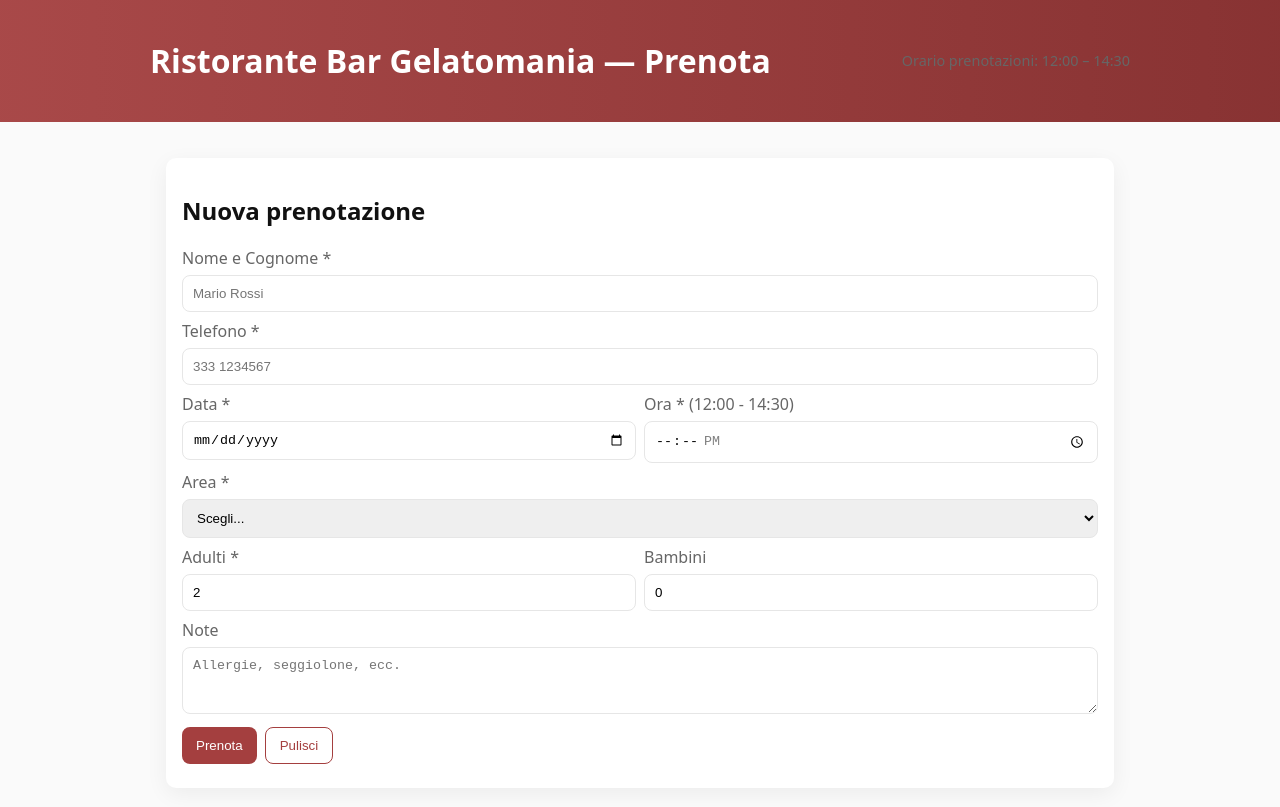
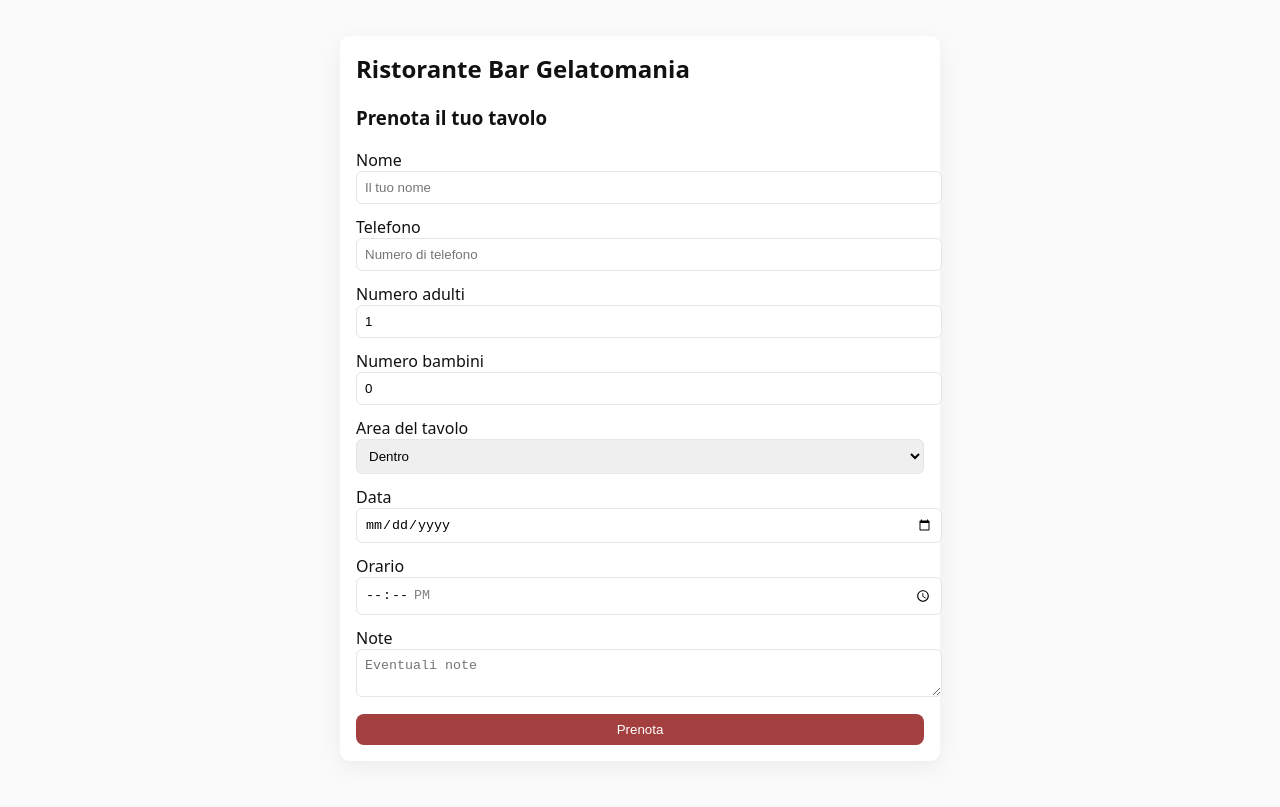
Before and after one commit to Sandalo19/prenotazioni-gelatomania, a plain HTML site: page index.html in a window 1280 px wide. Drawn offline with Linux system fonts and the light colour scheme.

Commit message:
index.html

```diff
--- a/index.html
+++ b/index.html
@@ -1,91 +1,57 @@
-<!doctype html>
+<!DOCTYPE html>
 <html lang="it">
 <head>
-<meta charset="utf-8" />
-<meta name="viewport" content="width=device-width,initial-scale=1" />
-<title>Prenotazioni – Ristorante Bar Gelatomania</title>
+<meta charset="UTF-8">
+<meta name="viewport" content="width=device-width, initial-scale=1.0">
+<title>Ristorante Bar Gelatomania - Prenotazioni</title>
 <style>
-  :root{--bg:#fafafa;--card:#fff;--accent:#A43F3F;--muted:#666;--success:#2e8b57}
-  *{box-sizing:border-box} body{font-family:system-ui,-apple-system,Segoe UI,Roboto,Arial;background:var(--bg);margin:0;color:#111}
-  header{background:linear-gradient(90deg, rgba(164,63,63,0.95), rgba(130,40,40,0.95));color:white;padding:18px}
-  .container{max-width:980px;margin:20px auto;padding:16px}
+:root{--bg:#fafafa;--card:#fff;--accent:#A43F3F;--muted:#666}
+body{font-family:system-ui,-apple-system,Segoe UI,Roboto,Arial;background:var(--bg);margin:0;color:#111}
+.container{max-width:600px;margin:20px auto;padding:16px}
 .card{background:var(--card);border-radius:10px;padding:16px;box-shadow:0 6px 22px rgba(0,0,0,0.06)}
-  label{display:block;margin-bottom:6px;color:var(--muted)}
-  input,select,textarea{width:100%;padding:10px;border-radius:8px;border:1px solid #e6e6e6;margin-bottom:8px}
-  .row{display:flex;gap:8px}
-  .row > div{flex:1}
-  .btn{padding:10px 14px;border-radius:8px;background:var(--accent);color:white;border:0;cursor:pointer}
-  .btn.ghost{background:transparent;color:var(--accent);border:1px solid var(--accent)}
+input, select{padding:8px;border-radius:6px;border:1px solid #e6e6e6;width:100%;margin-bottom:12px}
+textarea{width:100%;padding:8px;border-radius:6px;border:1px solid #e6e6e6;margin-bottom:12px}
+button{padding:8px 12px;border-radius:8px;background:var(--accent);color:white;border:0;cursor:pointer;width:100%}
+h2,h3{margin-top:0}
 .small{font-size:.9rem;color:var(--muted)}
-  #message{margin-top:8px}
+.success{color:green;margin-top:12px}
+.error{color:#b00020;margin-top:12px}
 </style>
 </head>
 <body>
-<header>
-  <div style="max-width:980px;margin:0 auto;display:flex;justify-content:space-between;align-items:center">
-    <h1>Ristorante Bar Gelatomania — Prenota</h1>
-    <div class="small">Orario prenotazioni: 12:00 – 14:30</div>
-  </div>
-</header>
-
-<main class="container">
-  <section class="card">
-    <h2>Nuova prenotazione</h2>
-    <form id="bookingForm" autocomplete="off">
-      <label>Nome e Cognome *</label>
-      <input id="name" type="text" required placeholder="Mario Rossi">
-
-      <label>Telefono *</label>
-      <input id="phone" type="tel" required placeholder="333 1234567">
-
-      <div class="row">
-        <div>
-          <label>Data *</label>
-          <input id="date" type="date" required>
-        </div>
-        <div>
-          <label>Ora * (12:00 - 14:30)</label>
-          <input id="time" type="time" required min="12:00" max="14:30" step="900">
-        </div>
-      </div>
-
-      <label>Area *</label>
-      <select id="area" required>
-        <option value="">Scegli...</option>
+<div class="container">
+  <div class="card">
+    <h2>Ristorante Bar Gelatomania</h2>
+    <h3>Prenota il tuo tavolo</h3>
+    <label>Nome</label>
+    <input id="name" type="text" placeholder="Il tuo nome" required>
+    <label>Telefono</label>
+    <input id="phone" type="tel" placeholder="Numero di telefono" required>
+    <label>Numero adulti</label>
+    <input id="adults" type="number" min="1" value="1" required>
+    <label>Numero bambini</label>
+    <input id="children" type="number" min="0" value="0">
+    <label>Area del tavolo</label>
+    <select id="area">
       <option value="inside">Dentro</option>
       <option value="outside">Fuori</option>
     </select>
-
-      <div class="row">
-        <div>
-          <label>Adulti *</label>
-          <input id="adults" type="number" min="1" max="50" value="2" required>
-        </div>
-        <div>
-          <label>Bambini</label>
-          <input id="children" type="number" min="0" max="50" value="0">
+    <label>Data</label>
+    <input id="date" type="date" required>
+    <label>Orario</label>
+    <input id="time" type="time" min="12:00" max="14:30" required>
+    <label>Note</label>
+    <textarea id="notes" placeholder="Eventuali note"></textarea>
+    <button id="bookBtn">Prenota</button>
+    <div id="msg" class="small"></div>
   </div>
 </div>
-
-      <label>Note</label>
-      <textarea id="notes" rows="3" placeholder="Allergie, seggiolone, ecc."></textarea>
-
-      <div style="display:flex;gap:8px">
-        <button class="btn" type="submit">Prenota</button>
-        <button id="clearForm" type="button" class="btn ghost">Pulisci</button>
-      </div>
-
-      <div id="message" class="small"></div>
-    </form>
-  </section>
-</main>
 
 <!-- Firebase SDK -->
 <script src="https://www.gstatic.com/firebasejs/9.22.2/firebase-app-compat.js"></script>
 <script src="https://www.gstatic.com/firebasejs/9.22.2/firebase-firestore-compat.js"></script>
 
 <script>
-  // ======= INSERISCI QUI LA TUA FIREBASE CONFIG (sostituisci i valori) =======
   const firebaseConfig = {
     apiKey: "AIzaSyDhkuWdU6n2kvitoaHyK0jlyYrPLR_2wQ4",
     authDomain: "gelatomania-prenotazioni.firebaseapp.com",
@@ -96,52 +62,49 @@ const firebaseConfig = {
     measurementId: "G-N283TL911D"
   };
 
-  // ========================================================================
-
   firebase.initializeApp(firebaseConfig);
   const db = firebase.firestore();
 
-  // DOM
-  const form = document.getElementById('bookingForm');
-  const msg = document.getElementById('message');
-  const dateInput = document.getElementById('date');
-  dateInput.min = new Date().toISOString().split('T')[0];
+  const bookBtn = document.getElementById('bookBtn');
+  const msgEl = document.getElementById('msg');
 
-  function showMessage(t, err=false){ msg.textContent = t; msg.style.color = err ? '#b00020' : 'green'; setTimeout(()=>msg.textContent='',5000); }
+  function showMsg(t, err=false){
+    msgEl.textContent = t;
+    msgEl.className = err ? 'error' : 'success';
+    setTimeout(()=>{ msgEl.textContent=''; msgEl.className='small'; }, 4000);
+  }
 
-  form.addEventListener('submit', async (e)=>{
-    e.preventDefault();
+  bookBtn.addEventListener('click', async ()=>{
     const name = document.getElementById('name').value.trim();
     const phone = document.getElementById('phone').value.trim();
+    const adults = parseInt(document.getElementById('adults').value);
+    const children = parseInt(document.getElementById('children').value) || 0;
+    const area = document.getElementById('area').value;
     const date = document.getElementById('date').value;
     const time = document.getElementById('time').value;
-    const area = document.getElementById('area').value;
-    const adults = Number(document.getElementById('adults').value) || 0;
-    const children = Number(document.getElementById('children').value) || 0;
     const notes = document.getElementById('notes').value.trim();
 
-    if(!name || !phone || !date || !time || !area){ showMessage('Compila tutti i campi obbligatori (*)', true); return; }
-    if(time < '12:00' || time > '14:30'){ showMessage('Orario consentito: 12:00 - 14:30', true); return; }
-
-    // check data/ora futura
-    const dt = new Date(date + 'T' + time);
-    if(dt < new Date()){ showMessage('Seleziona data/ora futura.', true); return; }
+    if(!name || !phone || !date || !time || !adults){
+      showMsg('Compila tutti i campi obbligatori', true);
+      return;
+    }
 
     try {
       await db.collection('bookings').add({
-        name, phone, date, time, area, adults, children, notes,
+        name, phone, adults, children, area, date, time, notes,
         createdAt: firebase.firestore.FieldValue.serverTimestamp()
       });
-      form.reset();
-      dateInput.min = new Date().toISOString().split('T')[0];
-      showMessage('Prenotazione inviata — grazie!');
+      showMsg('Prenotazione avvenuta con successo!');
+      document.getElementById('name').value='';
+      document.getElementById('phone').value='';
+      document.getElementById('adults').value=1;
+      document.getElementById('children').value=0;
+      document.getElementById('notes').value='';
     } catch(err){
       console.error(err);
-      showMessage('Errore invio prenotazione', true);
+      showMsg('Errore durante la prenotazione', true);
     }
   });
-
-  document.getElementById('clearForm').addEventListener('click', ()=>form.reset());
 </script>
 </body>
 </html>
```
Lines whose indentation alone changed are shown as unchanged.
